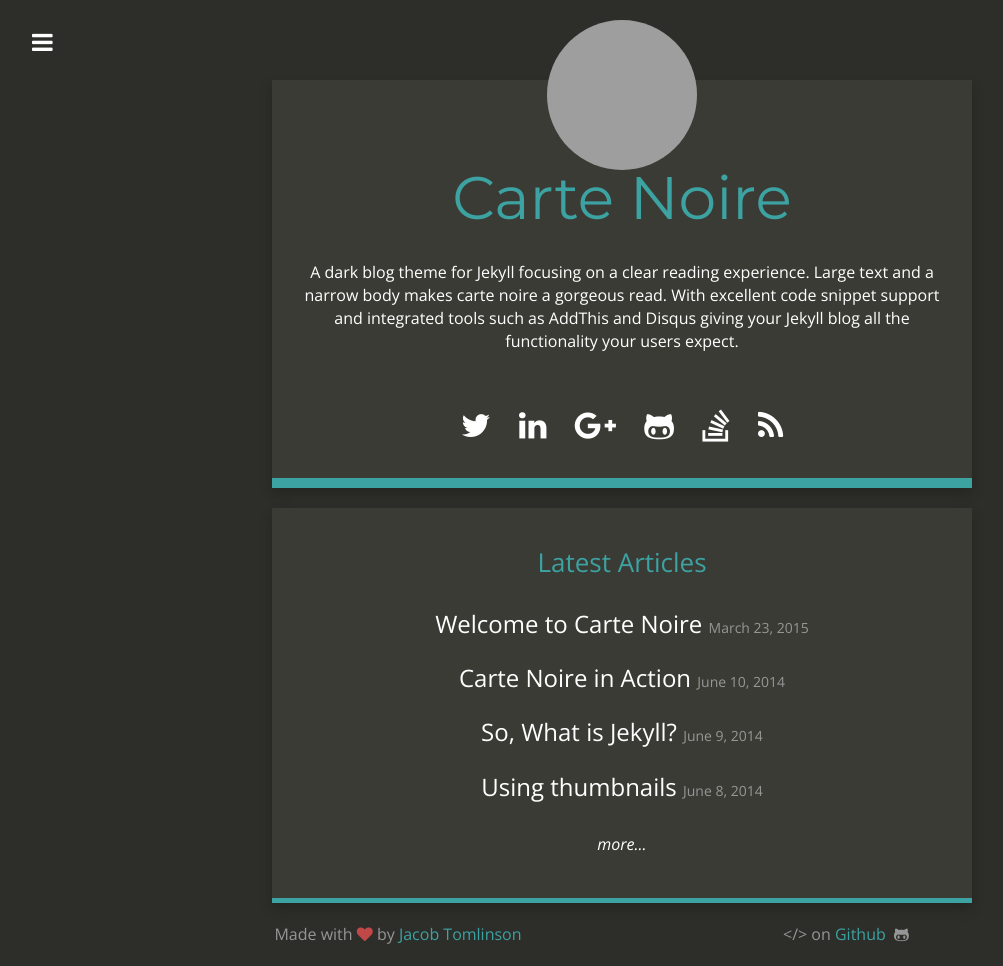
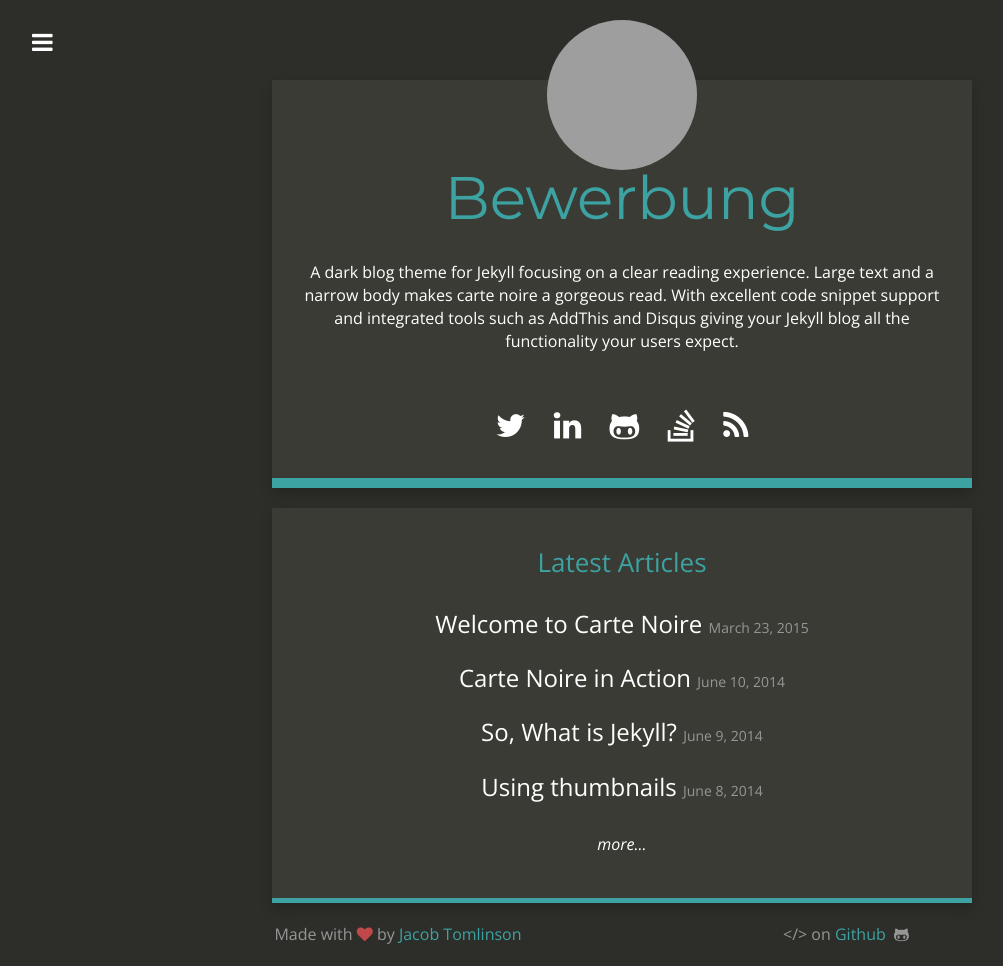
Before and after one commit to BriGitBardot/Bewerbung2, a Jekyll site: the page built from index.html, in a window 1280 px wide. Shown: the whole page, without its empty margins (18-1021 px from the left). Built offline with Jekyll 4.4.1, drawn with Linux system fonts in a browser that asks for light colours; nearby versions of some CDN libraries; some of the changed lines change nothing that is shown; grey boxes are pictures that could not be loaded.

Commit message:
Update _config.yml

```diff
--- a/_config.yml
+++ b/_config.yml
@@ -1,7 +1,7 @@
 # Site settings
-title: "Carte Noire"
-email: jacob@jacobtomlinson.co.uk
-description: "A dark blog theme for Jekyll."
+title: "Bewerbung"
+email: annika.hamachers@uni-muenster.de
+description: "Bewerbung um eine wissenschaftliche Projektstelle."
 baseurl: "/Bewerbung2CarteNoire/"
 url: "http://brigitbardot.github.io"
 title_description: "A dark blog theme for Jekyll focusing on a clear reading experience. Large text and a narrow body makes carte noire a gorgeous read. With excellent code snippet support and integrated tools such as AddThis and Disqus giving your Jekyll blog all the functionality your users expect."
@@ -13,11 +13,10 @@
 post_limit: 5
 
 # Social usernames/URLs
-twitter_username: _jacobtomlinson
-github_username:  jacobtomlinson
-linkedin_link: http://carte-noire.jacobtomlinson.co.uk/
-google_plus_link: http://carte-noire.jacobtomlinson.co.uk/
-stackoverflow_link: http://carte-noire.jacobtomlinson.co.uk/
+twitter_username: nikaOk85
+github_username:  BriGitBardot
+linkedin_link: https://www.linkedin.com/profile/preview?vpa=pub&locale=de_DE
+stackoverflow_link: http://stackoverflow.com/users/3616812/user3616812
 
 # Footer
 footer_left: "Made with <i class=\"fa fa-heart\"></i> by <a href=\"https://twitter.com/_JacobTomlinson\">Jacob Tomlinson</a>"
```
